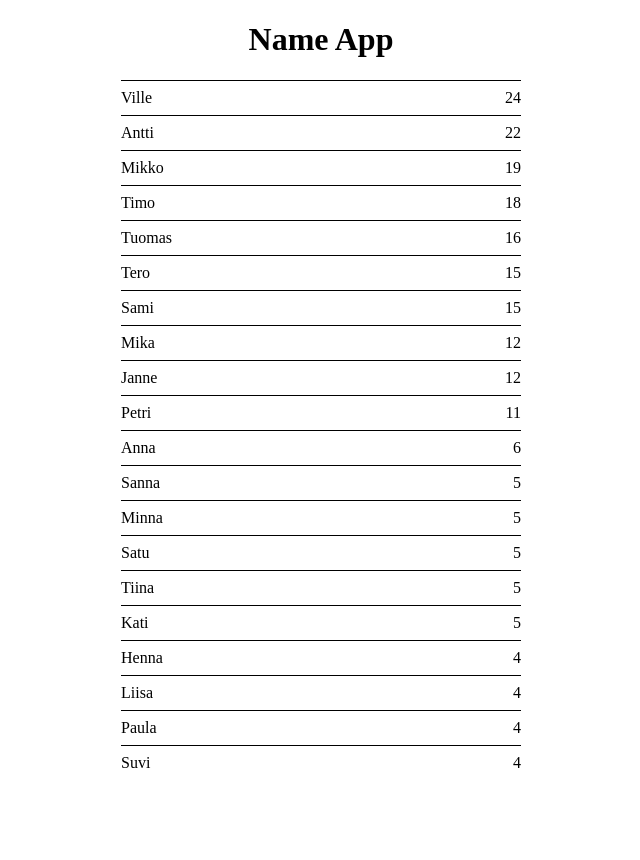
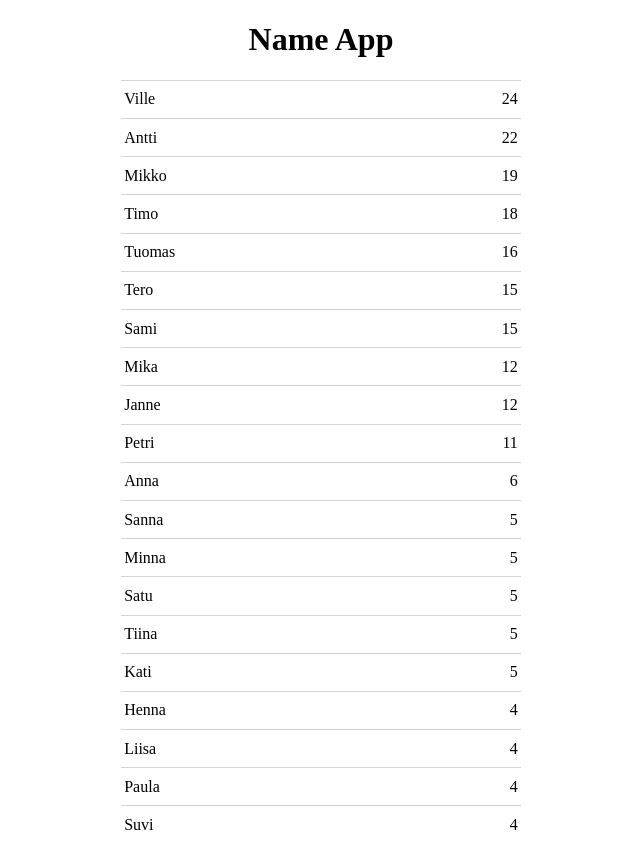
Before and after one commit to lapaset/name_application, a React (Create React App) app: page / in a window 1280 px wide. Shown: the whole page, without its empty margins (319-959 px from the left). Before the commit the page ends 800 px from the top, so only its background shows below. Built offline with nearby package versions, Linux system fonts and the light colour scheme.

Commit message:
Modify list style

```diff
--- a/src/App.css
+++ b/src/App.css
@@ -16,6 +16,6 @@ ul {
 li {
 	display: flex;
 	justify-content: space-between;
-	padding: 0.5em 0;
-	border-top: 1px solid black;
+	padding: 0.6em 0.2em;
+	border-top: 1px solid lightgray;
 }
```
